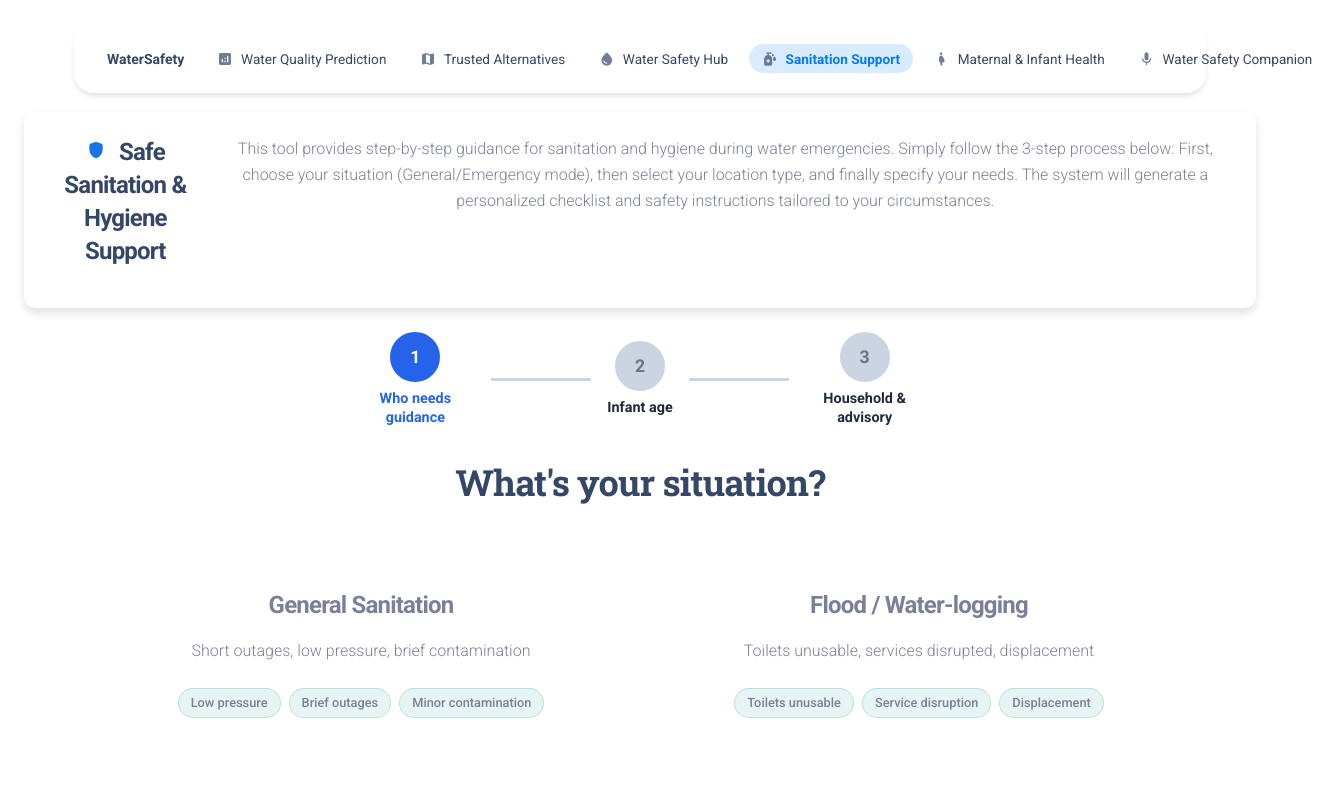
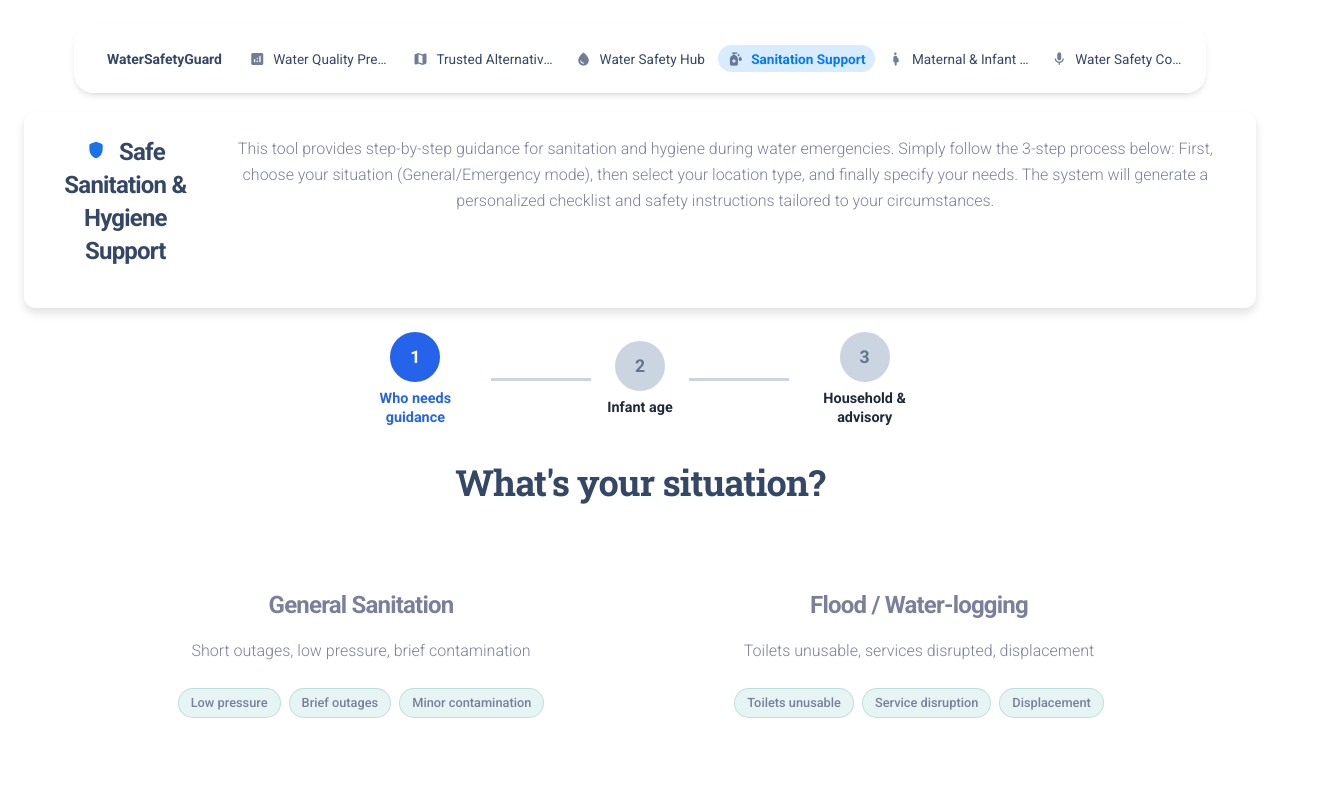
Before and after one commit to ZhangP0830/WaterSafe, a Vue app: page /sanitation-support in a window 1280 px wide. Shown: the top 800 px of the page, 1329 px wide, since content can reach past the window. Built offline with nearby package versions, Linux system fonts and the light colour scheme.

Commit message:
fix navtab

```diff
--- a/src/components/navigation/NavbarDefault.vue
+++ b/src/components/navigation/NavbarDefault.vue
@@ -182,14 +182,37 @@ watch(
 }
 
 /* Responsive adjustments */
-@media (max-width: 1400px) {
+@media (max-width: 1600px) {
   .nav-item {
-    margin: 0 0.25rem !important;
+    margin: 0 0.15rem !important;
   }
 
   .nav-link {
-    padding: 0.4rem 0.8rem !important;
+    padding: 0.4rem 0.7rem !important;
+    font-size: 0.9rem;
+    white-space: nowrap;
+    overflow: hidden;
+    text-overflow: ellipsis;
+    max-width: 180px;
+  }
+
+  .nav-text {
+    font-size: 0.9rem;
+    white-space: nowrap;
+    overflow: hidden;
+    text-overflow: ellipsis;
+  }
+}
+
+@media (max-width: 1400px) {
+  .nav-item {
+    margin: 0 0.1rem !important;
+  }
+
+  .nav-link {
+    padding: 0.35rem 0.6rem !important;
     font-size: 0.85rem;
+    max-width: 160px;
   }
 
   .nav-text {
@@ -199,16 +222,38 @@ watch(
 
 @media (max-width: 1200px) {
   .nav-item {
-    margin: 0 0.2rem !important;
+    margin: 0 0.05rem !important;
   }
 
   .nav-link {
-    padding: 0.4rem 0.6rem !important;
+    padding: 0.3rem 0.5rem !important;
     font-size: 0.8rem;
+    max-width: 140px;
   }
 
   .nav-text {
     font-size: 0.8rem;
+  }
+}
+
+@media (max-width: 1100px) {
+  .nav-link {
+    padding: 0.25rem 0.4rem !important;
+    font-size: 0.75rem;
+    max-width: 120px;
+  }
+
+  .nav-text {
+    font-size: 0.75rem;
+  }
+
+  /* Hide icons on very small screens to save space */
+  .nav-link .material-icons {
+    display: none;
+  }
+
+  .nav-link {
+    padding: 0.3rem 0.5rem !important;
   }
 }
 
@@ -254,7 +299,7 @@ watch(
         title="WaterSafe"
         data-placement="bottom"
       >
-        WaterSafety
+        WaterSafetyGuard
       </RouterLink>
       <RouterLink
         class="navbar-brand d-block d-md-none"
@@ -268,7 +313,7 @@ watch(
         title="WaterSafe"
         data-placement="bottom"
       >
-        WaterSafety
+        WaterSafetyGuard
       </RouterLink>
       <button
         class="navbar-toggler shadow-none ms-2"
@@ -302,7 +347,8 @@ watch(
                 :class="getTextColor()"
                 >analytics</i
               >
-              <span class="nav-text">Water Quality Prediction</span>
+              <span class="nav-text d-none d-xl-inline">Water Quality Prediction</span>
+              <span class="nav-text d-inline d-xl-none">Quality Prediction</span>
             </RouterLink>
           </li>
           <li class="nav-item mx-2">
@@ -317,7 +363,8 @@ watch(
                 :class="getTextColor()"
                 >map</i
               >
-              <span class="nav-text">Trusted Alternatives</span>
+              <span class="nav-text d-none d-xl-inline">Trusted Alternatives</span>
+              <span class="nav-text d-inline d-xl-none">Alternatives</span>
             </RouterLink>
           </li>
           <li class="nav-item mx-2">
@@ -332,7 +379,8 @@ watch(
                 :class="getTextColor()"
                 >water_drop</i
               >
-              <span class="nav-text">Water Safety Hub</span>
+              <span class="nav-text d-none d-xl-inline">Water Safety Hub</span>
+              <span class="nav-text d-inline d-xl-none">Safety Hub</span>
             </RouterLink>
           </li>
           <li class="nav-item mx-2">
@@ -347,7 +395,8 @@ watch(
                 :class="getTextColor()"
                 >sanitizer</i
               >
-              <span class="nav-text">Sanitation Support</span>
+              <span class="nav-text d-none d-xl-inline">Sanitation Support</span>
+              <span class="nav-text d-inline d-xl-none">Sanitation</span>
             </RouterLink>
           </li>
           <li class="nav-item mx-2">
@@ -362,7 +411,8 @@ watch(
                 :class="getTextColor()"
                 >pregnant_woman</i
               >
-              <span class="nav-text">Maternal & Infant Health</span>
+              <span class="nav-text d-none d-xl-inline">Maternal & Infant Health</span>
+              <span class="nav-text d-inline d-xl-none">Maternal Health</span>
             </RouterLink>
           </li>
           <li class="nav-item mx-2">
@@ -377,7 +427,8 @@ watch(
                 :class="getTextColor()"
                 >mic</i
               >
-              <span class="nav-text">Water Safety Companion</span>
+              <span class="nav-text d-none d-xl-inline">Water Safety Companion</span>
+              <span class="nav-text d-inline d-xl-none">Companion</span>
             </RouterLink>
           </li>
         </ul>
```
